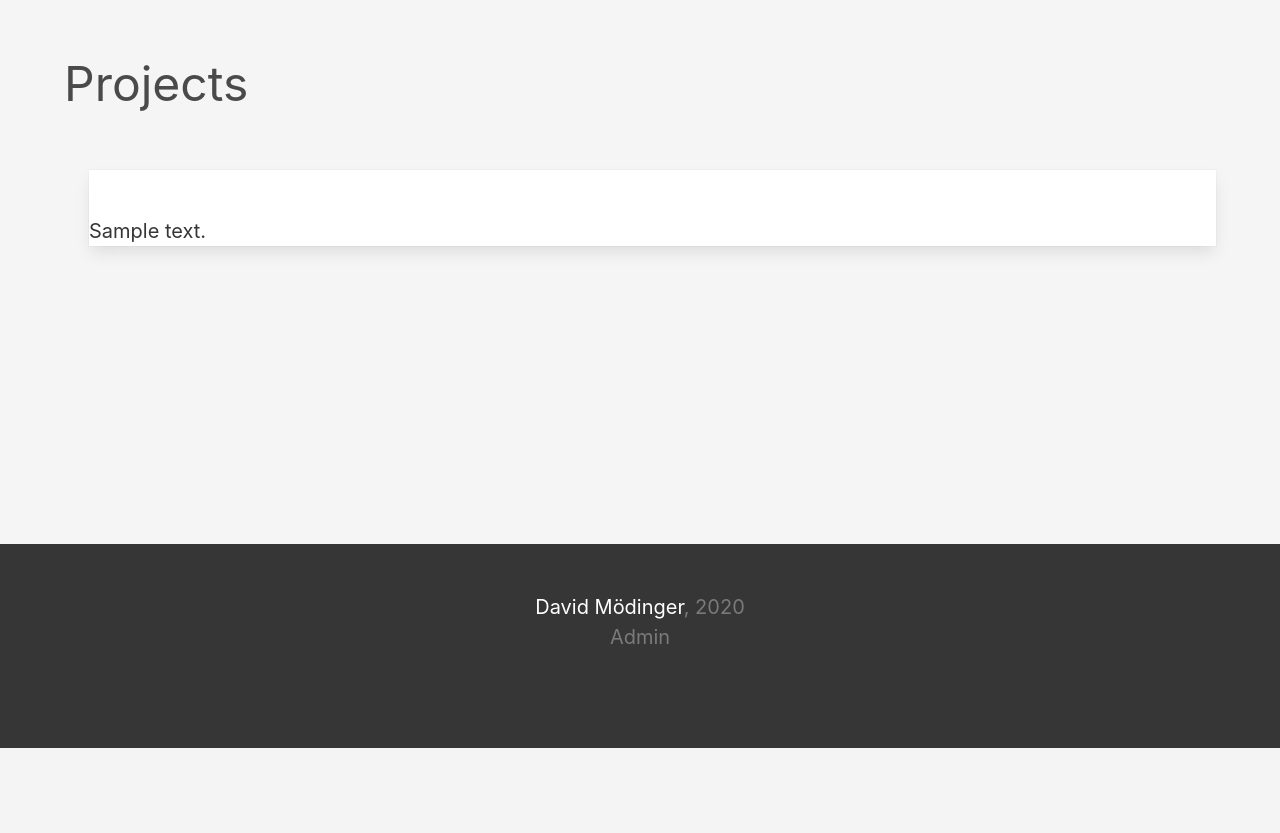
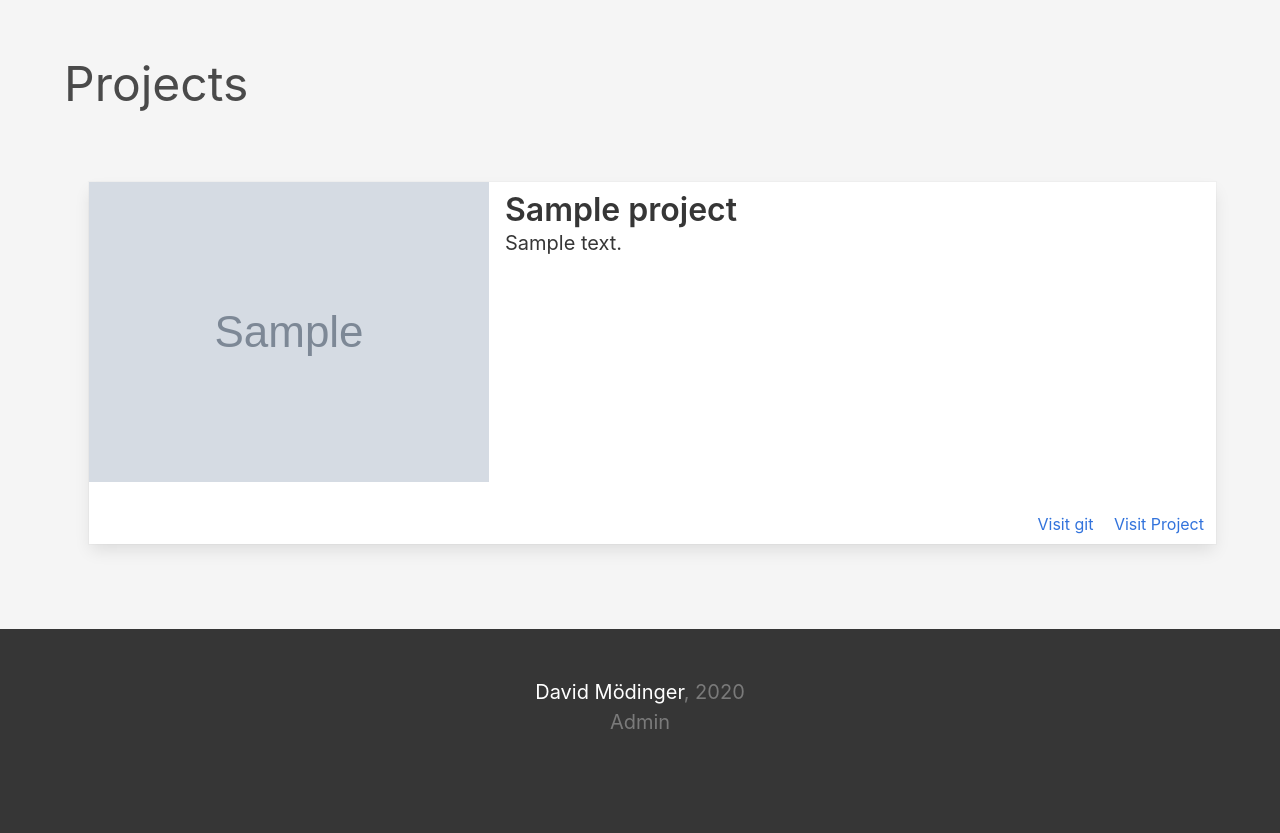
Before and after one commit to ketzu/knet-django, a Django app: page /projects/ in a window 1280 px wide. Shown: the part 52-885 px from the top of the page. Before the commit the page ends 800 px from the top, so only its background shows below. Run offline with Django 3.2, Linux system fonts and the light colour scheme; tables that the repository leaves empty hold one stand-in row (values such as "Sample post"); grey boxes marked "Sample" are stand-in pictures; parts of the project's set-up code (start-up, migrations or seed data) failed here and were passed over; some libraries are stand-ins or nearby versions.

Commit message:
rework projects

```diff
--- a/projects/models.py
+++ b/projects/models.py
@@ -8,7 +8,7 @@ class Project(models.Model):
     name = models.CharField(max_length=200)
     description = models.TextField()
     image = JPEGField(upload_to='projects/', variations={'full': (None, None), 'show': {'width': 500, 'height': 500, 'crop': True}}, null=True)
-    link = models.CharField(max_length=500)
+    link = models.CharField(max_length=500, null=True)
     git = models.CharField(max_length=500, null=True)
 
     def __str__(self):
--- a/projects/templates/projects/project_list.html
+++ b/projects/templates/projects/project_list.html
@@ -5,33 +5,44 @@
 {% endblock %}
 
 {% block list_entries %}
-    {% for article in object_list %}
+    <div class="columns is-centered is-vcentered is-multiline" style="margin-top: 25px;margin-bottom:25px;">
+        {% for project in object_list %}
+            <div class="column is-12">
                 <div class="card">
                     <div class="media">
-                {% if article.picture %}
                         <figure class="media-left">
-                        <p class="image">
-                            <a target="_blank" rel="noopener noreferrer" href="{{ article.link }}">
-                                <img src="{{ article.picture.thumbnail.url }}" width="150" height="100">
+                            <a target="_blank" rel="noopener noreferrer" href="{{ project.link }}">
+                                <img src="{{ project.image.url }}" height="500">
                             </a>
-                        </p>
                         </figure>
-                {% endif %}
 
                         <div style="padding-top:10px;">
-                    <a target="_blank" rel="noopener noreferrer" href="{{ article.link }}">
                         <span class="title">
-                            {{ article.title }}
+                            {{ project.name }}
                         </span>
                             <br>
                             <span class="is-size-5 has-text-grey-darker">
-                            {{ article.description }}
+                            {{ project.description }}
                         </span>
+                        </div>
+                    </div>
+                            <p class="has-text-right mx-1 pb-2">
+                            {% if project.git %}
+                                <a target="_blank" rel="noopener noreferrer" class="mx-2" href="{{ project.git }}">
+                                    Visit git
                                 </a>
-                </div>
+                            {% endif %}
+
+                                {% if project.link %}
+                                    <a target="_blank" rel="noopener noreferrer" class="mx-2" href="{{ project.link }}">
+                                        Visit Project
+                                    </a>
+                                {% endif %}
+                        </p>
                 </div>
             </div>
         {% empty %}
             No projects yet.
         {% endfor %}
+    </div>
 {% endblock %}
```
Also changed, not shown: projects/migrations/0002_auto_20200615_2044.py (added). Lines whose indentation alone changed are shown as unchanged.
